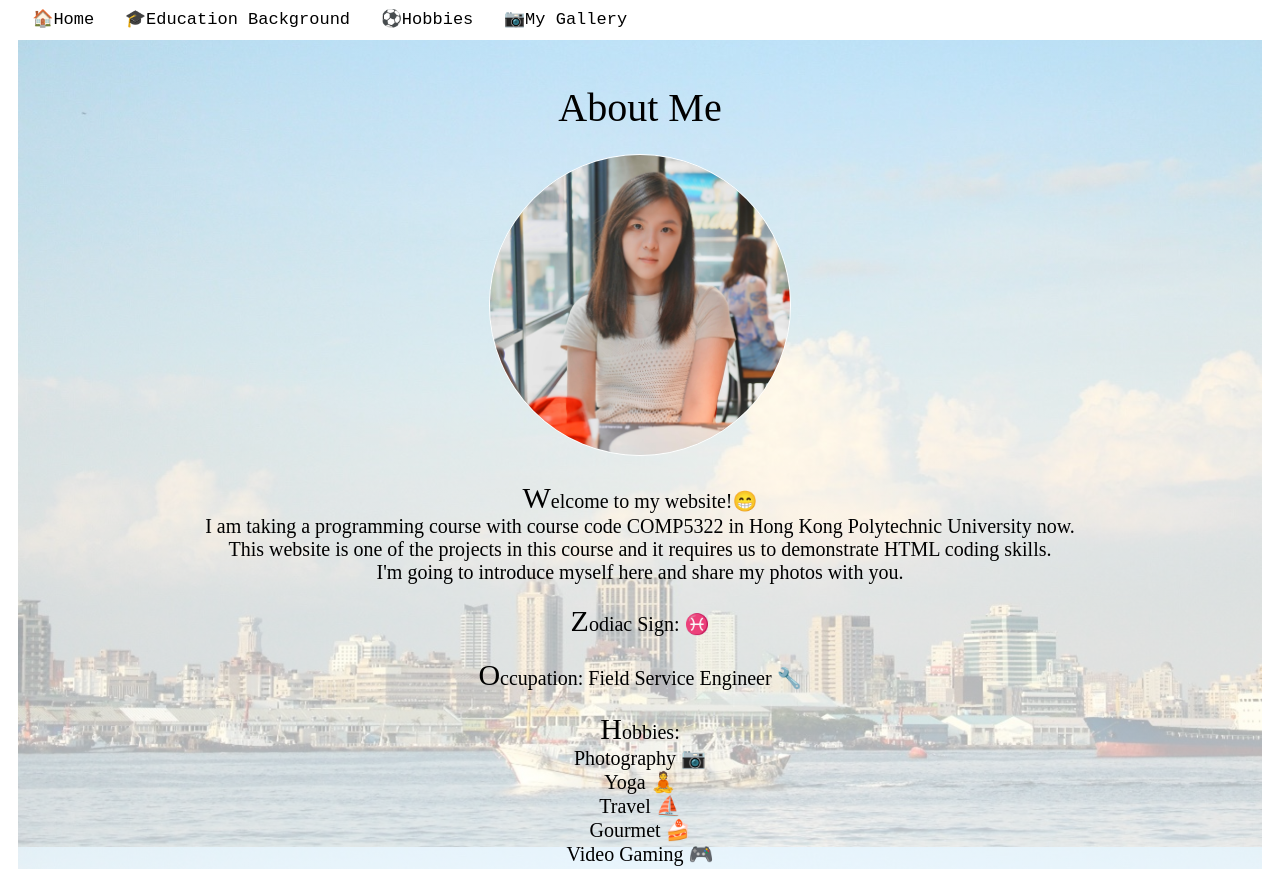
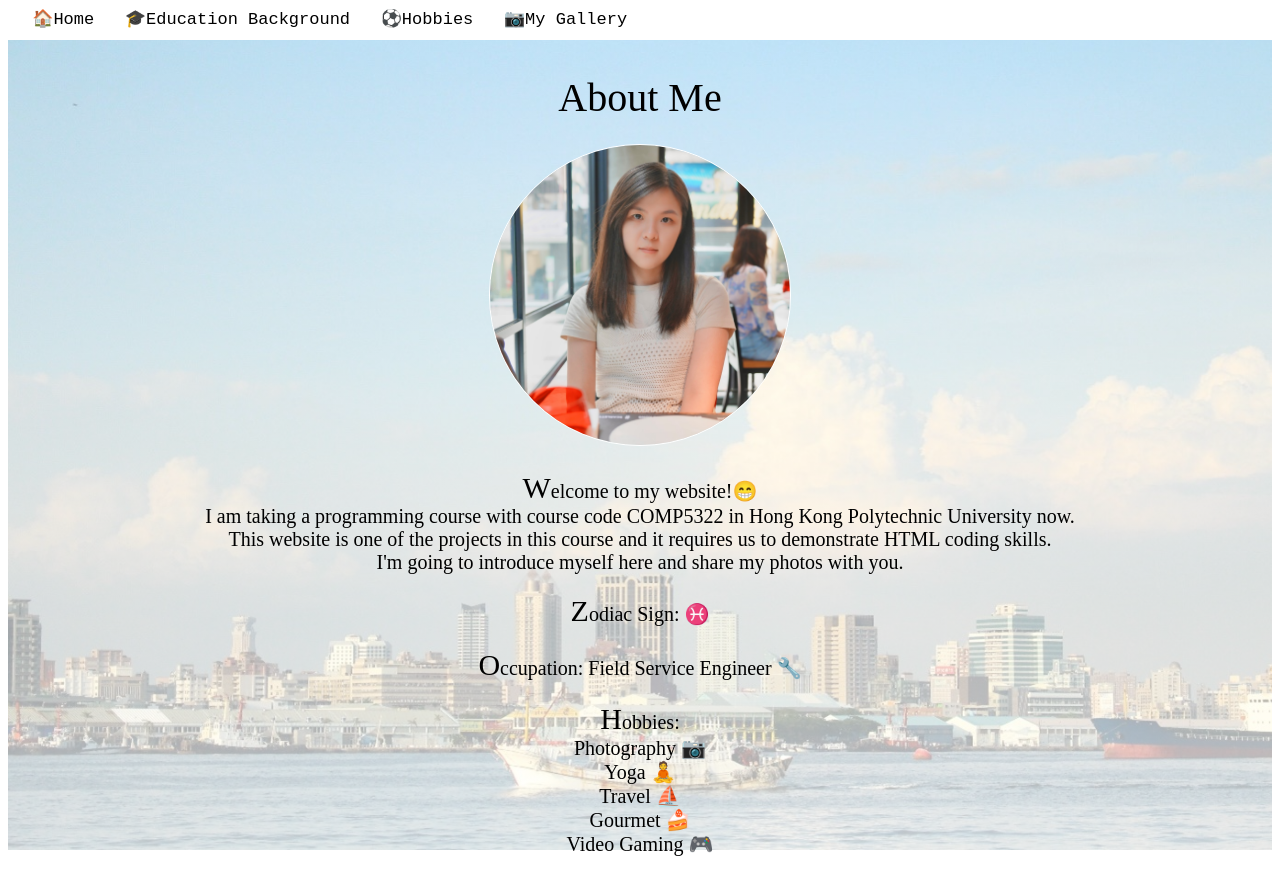
Before and after one commit to celinelamlam/COMP5322, a plain HTML site: page index.html in a window 1280 px wide. Shown: the top 869 px of the page. Drawn offline with Linux system fonts and the light colour scheme.

Commit message:
Update index.html

```diff
--- a/index.html
+++ b/index.html
@@ -133,9 +133,9 @@ section-home {
     font-size: 20px;
     display: flex;
     min-height: 100%;
-    border: 10px solid white;
     justify-content: center;
     font-family: Perpetua, serif;
+    background-repeat: no-repeat;
     background-attachment: fixed;
  }
 
```
